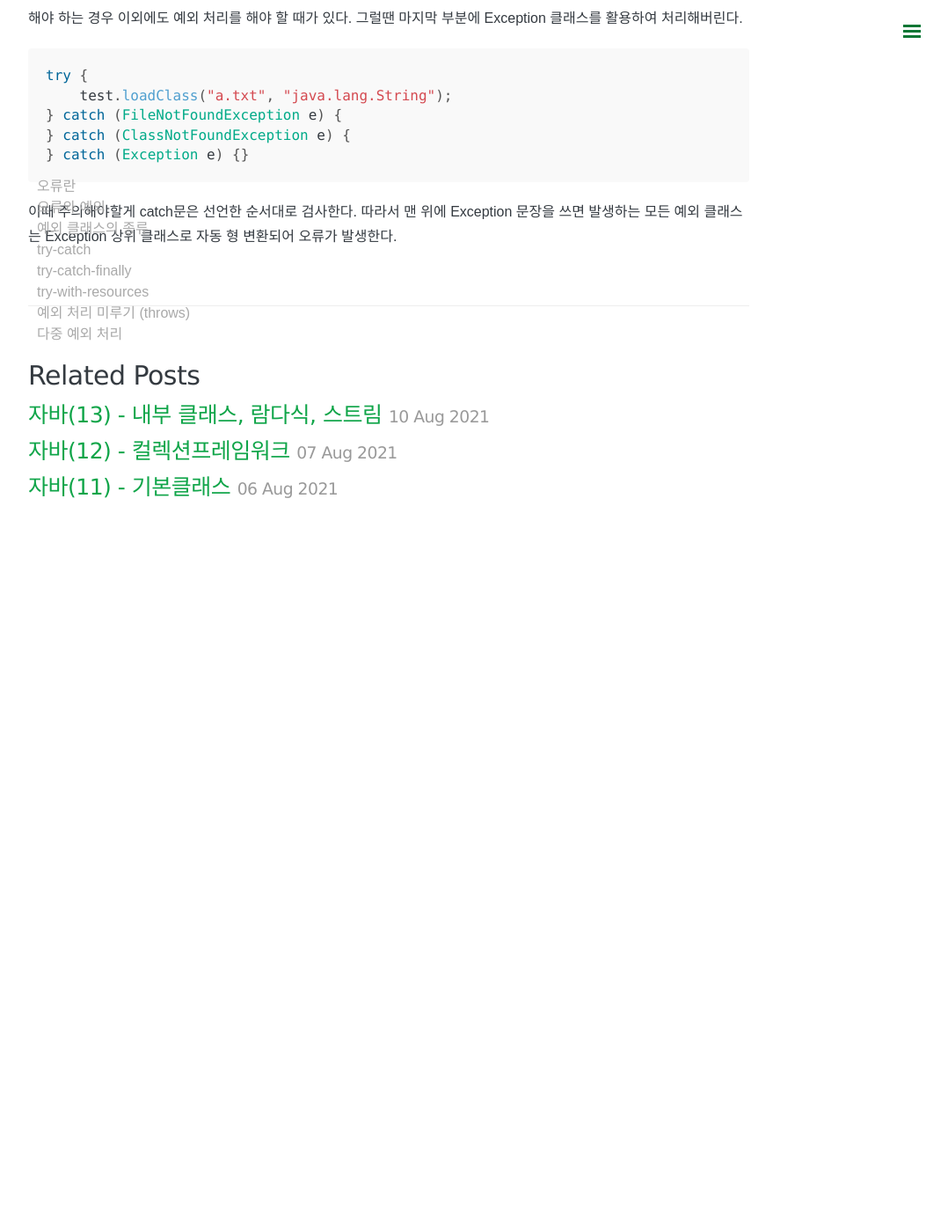
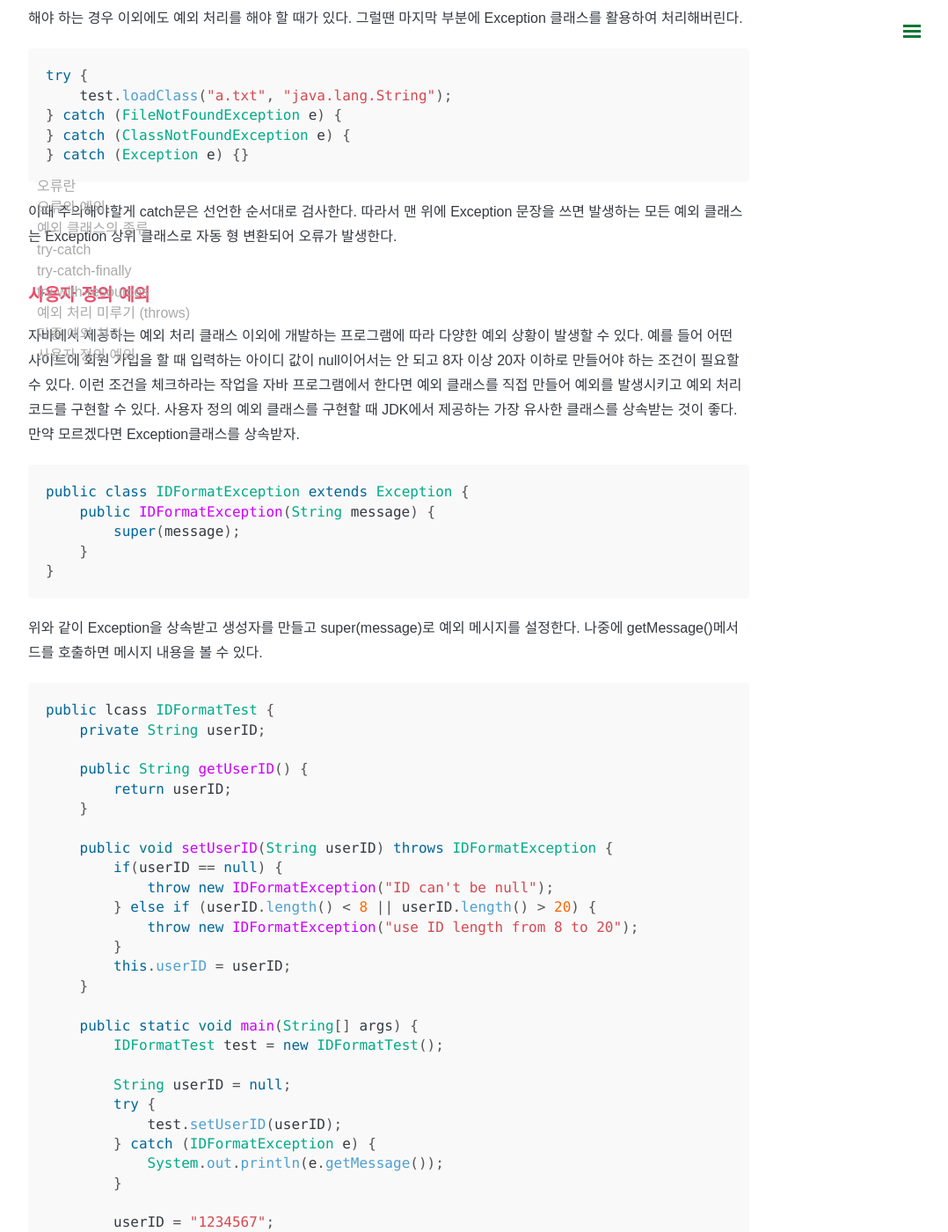
Before and after one commit to somefood/somefood.github.io, a Jekyll site: the page built from _posts/java/2021-08-10-자바14-예외 처리.md, in a window 1280 px wide and 1400 px high, scrolled down 4530 px. Shown: the whole window at 88% size, without its empty margins (198-1276 px from the left). Built offline with Jekyll 4.4.1, drawn with Linux system fonts in a browser that asks for light colours; nearby versions of some CDN libraries; our own code applies the rules of GitHub Pages for plain Markdown files; comment, search, counter and statistics services are not loaded; before the commit the page ends 5160 px from its top, so only the background shows below that; some of the changed text lies outside the part shown.

Commit message:
Update 2021-08-10-자바14-예외 처리.md

````diff
--- a/_posts/java/2021-08-10-자바14-예외 처리.md
+++ b/_posts/java/2021-08-10-자바14-예외 처리.md
@@ -167,3 +167,54 @@ try {
 ```
 
 이때 주의해야할게 catch문은 선언한 순서대로 검사한다. 따라서 맨 위에 Exception 문장을 쓰면 발생하는 모든 예외 클래스는 Exception 상위 클래스로 자동 형 변환되어 오류가 발생한다.
+
+## 사용자 정의 예외
+
+자바에서 제공하는 예외 처리 클래스 이외에 개발하는 프로그램에 따라 다양한 예외 상황이 발생할 수 있다. 예를 들어 어떤 사이트에 회원 가입을 할 때 입력하는 아이디 값이 null이어서는 안 되고 8자 이상 20자 이하로 만들어야 하는 조건이 필요할 수 있다. 이런 조건을 체크하라는 작업을 자바 프로그램에서 한다면 예외 클래스를 직접 만들어 예외를 발생시키고 예외 처리 코드를 구현할 수 있다.
+사용자 정의 예외 클래스를 구현할 때 JDK에서 제공하는 가장 유사한 클래스를 상속받는 것이 좋다. 만약 모르겠다면 Exception클래스를 상속받자.
+
+```java
+public class IDFormatException extends Exception {
+    public IDFormatException(String message) {
+        super(message);
+    }
+}
+```
+위와 같이 Exception을 상속받고 생성자를 만들고 super(message)로 예외 메시지를 설정한다. 나중에 getMessage()메서드를 호출하면 메시지 내용을 볼 수 있다.
+
+```java
+public lcass IDFormatTest {
+    private String userID;
+
+    public String getUserID() {
+        return userID;
+    }
+
+    public void setUserID(String userID) throws IDFormatException {
+        if(userID == null) {
+            throw new IDFormatException("ID can't be null");
+        } else if (userID.length() < 8 || userID.length() > 20) {
+            throw new IDFormatException("use ID length from 8 to 20");
+        }
+        this.userID = userID;
+    }
+
+    public static void main(String[] args) {
+        IDFormatTest test = new IDFormatTest();
+
+        String userID = null;
+        try {
+            test.setUserID(userID);
+        } catch (IDFormatException e) {
+            System.out.println(e.getMessage());
+        }
+
+        userID = "1234567";
+        try {
+            test.setUserID(userID);
+        } catch (IDFormatException e) {
+            System.out.println(e.getMessage());
+        }
+    }
+}
+```
````
